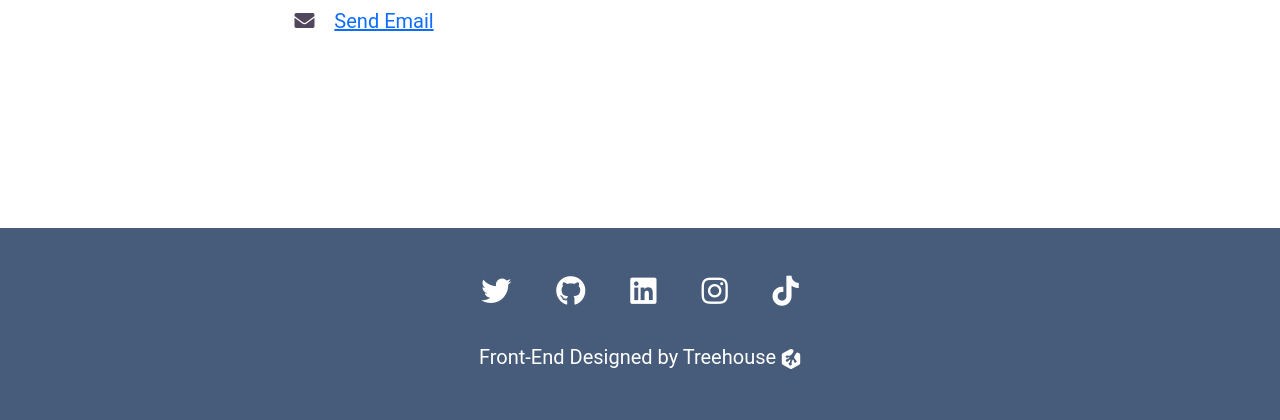
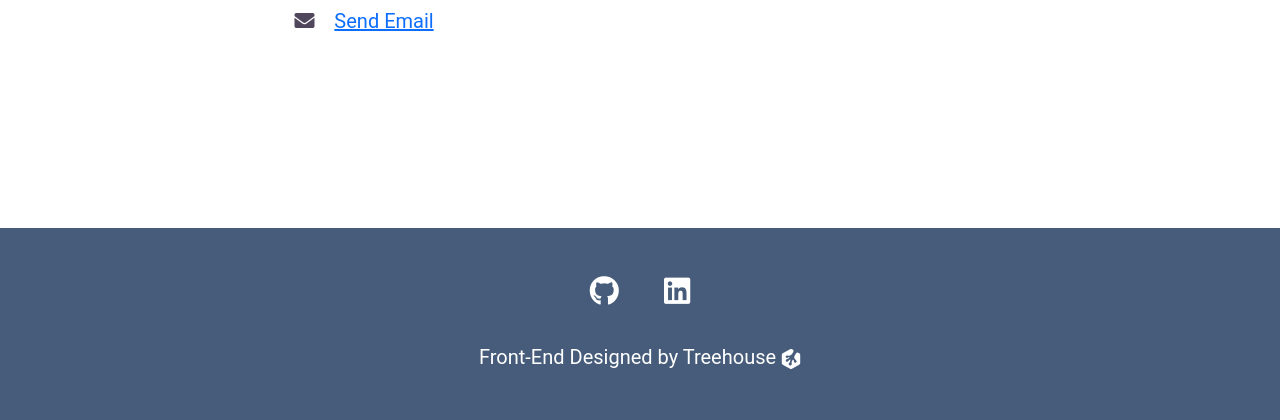
Before and after one commit to r-kyle-kennedy/portfolio, a Flask app: page / in a window 1280 px wide. Shown: the part 3099-3519 px from the top of the page. Run offline with Flask 2, Linux system fonts and the light colour scheme; data that the repository does not hold is empty; parts of the project's set-up code (start-up, migrations or seed data) failed here and were passed over.

Commit message:
edited contact links

```diff
--- a/templates/index.html
+++ b/templates/index.html
@@ -35,7 +35,7 @@
         {% for project in projects %}
           <div id="project{{project.id}}" class="a-project">
             <h3>{{project.title}}</h3>
-            <a href="{{project.url}}" class="github-btn">
+            <a href="{{project.url}}" target="_blank" class="github-btn">
               <i class="fab fa-github"></i>
               View on GitHub
             </a>
--- a/templates/layout.html
+++ b/templates/layout.html
@@ -54,22 +54,12 @@
       {% endblock %}
       <section class="footer">
           <div class="socials">
-              <!--Delete any you don't use-->
               <!--Icons from FontAwesome.com/icons-->
-              <a href="">
-                  <i class="fab fa-twitter"></i>
-              </a>
-              <a href="">
+              <a href="https://github.com/r-kyle-kennedy" target="_blank">
                   <i class="fab fa-github"></i>
               </a>
-              <a href="">
+              <a href="https://www.linkedin.com/in/r-kyle-kennedy-5b7051125/" target="_blank">
                   <i class="fab fa-linkedin"></i>
-              </a>
-              <a href="">
-                  <i class="fab fa-instagram"></i>
-              </a>
-              <a href="">
-                  <i class="fab fa-tiktok"></i>
               </a>
           </div>
           <div class="treehouse">
```
